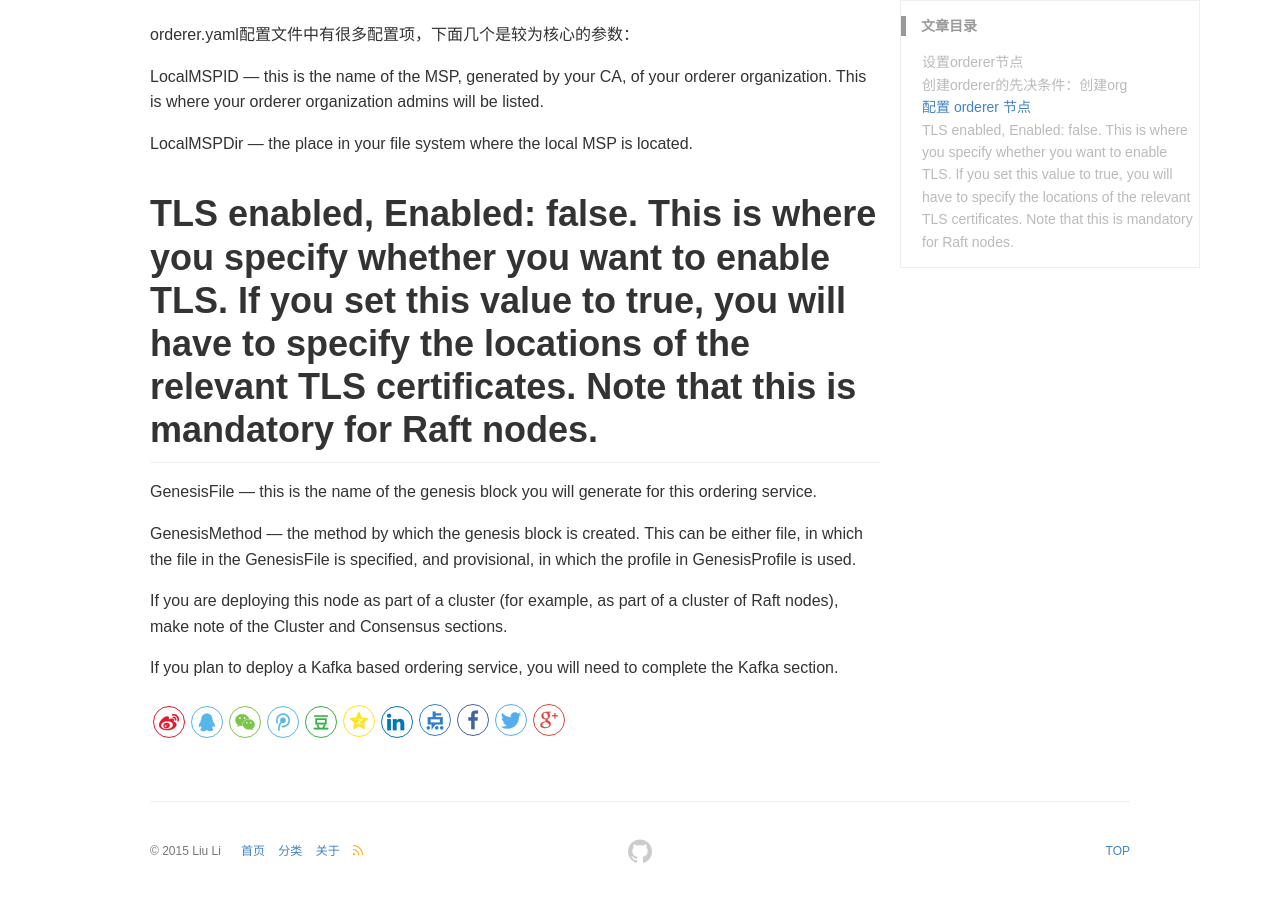
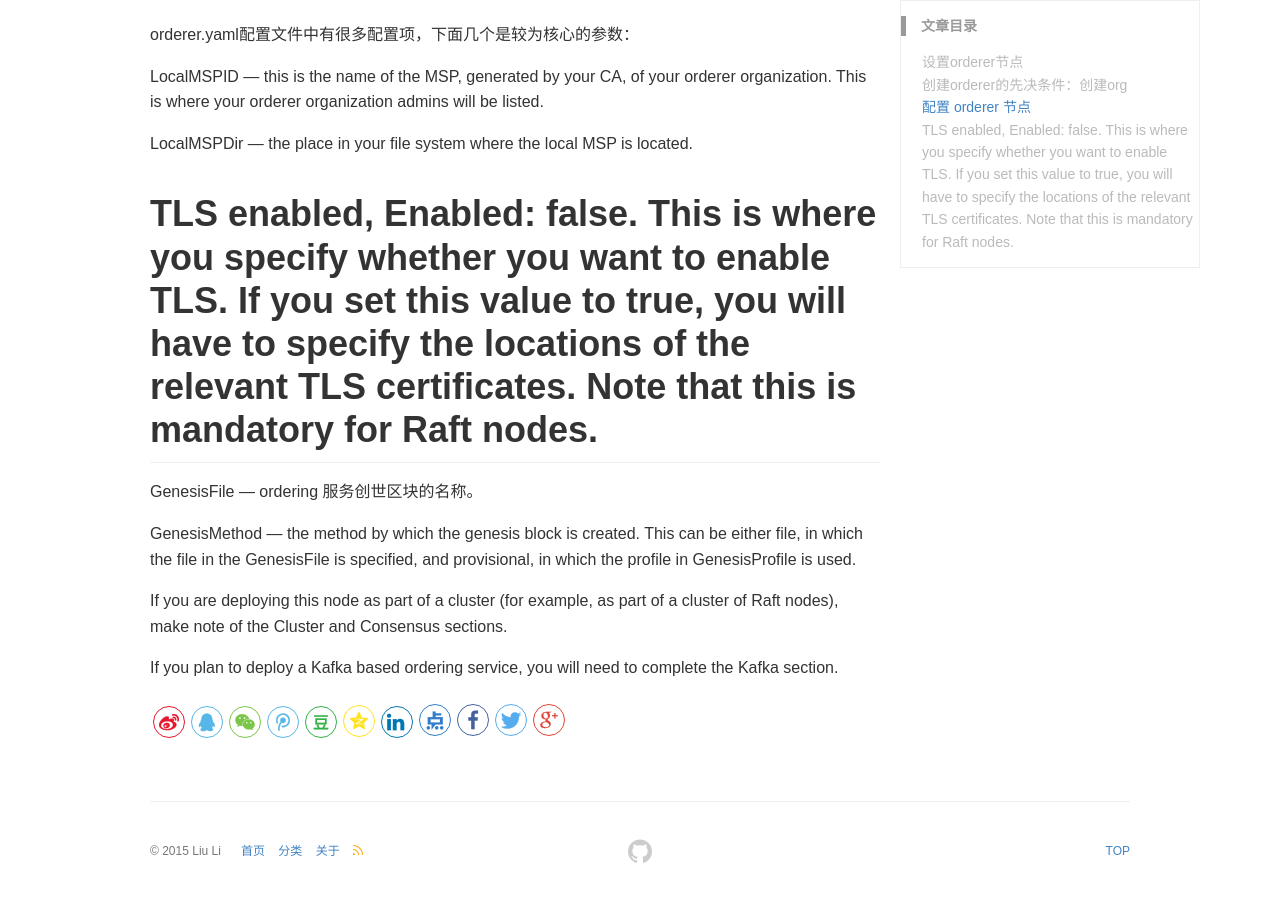
Before and after one commit to nox60/nox60.github.io, a Jekyll site: the page built from _posts/2019-7-24-orderer.md, in a window 1280 px wide and 900 px high, scrolled down 787 px. Built offline with Jekyll 4.4.1, drawn with Linux system fonts in a browser that asks for light colours; our own code applies the rules of GitHub Pages for plain Markdown files; comment, search, counter and statistics services are not loaded.

Commit message:
Update files

```diff
--- a/_posts/2019-7-24-orderer.md
+++ b/_posts/2019-7-24-orderer.md
@@ -25,7 +25,7 @@ LocalMSPID —  this is the name of the MSP, generated by your CA, of your order
 LocalMSPDir — the place in your file system where the local MSP is located.
 
 # TLS enabled, Enabled: false. This is where you specify whether you want to enable TLS. If you set this value to true, you will have to specify the locations of the relevant TLS certificates. Note that this is mandatory for Raft nodes.
-GenesisFile — this is the name of the genesis block you will generate for this ordering service.
+GenesisFile — ordering 服务创世区块的名称。
 
 GenesisMethod — the method by which the genesis block is created. This can be either file, in which the file in the GenesisFile is specified, and provisional, in which the profile in GenesisProfile is used.
 
```
